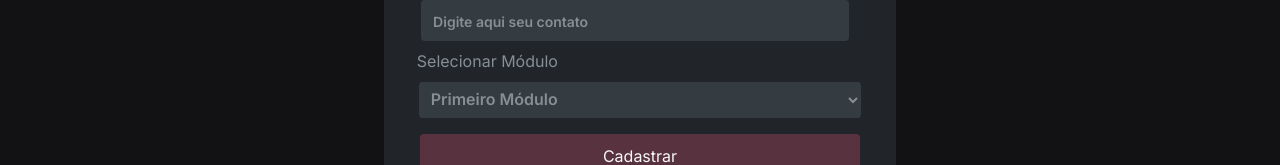
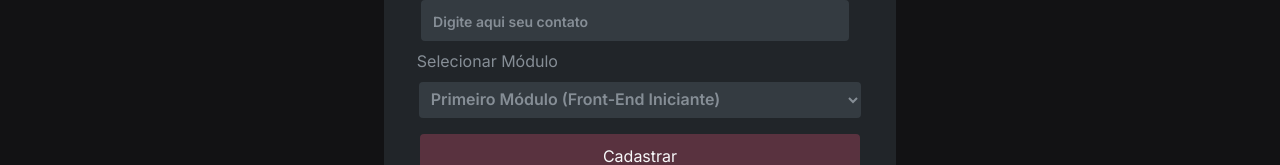
Before and after one commit to Wallace143900/Kenzie-Hub-CRUD-, a React app: page /register in a window 1280 px wide. Shown: the part 636-801 px from the top of the page. Built offline with nearby package versions, Linux system fonts and the light colour scheme; the HTML template or start-up script is replaced by a standard one.

Commit message:
finished

```diff
--- a/src/components/forms/RegisterForm/index.jsx
+++ b/src/components/forms/RegisterForm/index.jsx
@@ -36,12 +36,12 @@ export const RegisterForm = () => {
                 <Input label="Contato" type="tel" error={errors.contact} {...register("contact")} placeholder="Digite aqui seu contato" />
                 <label className="paragraph" id={styles.select}>Selecionar Módulo</label>
                 <select className="title2" name="modulos" id="modulos" {...register("course_module")}>
-                    <option value="Primeiro modulo">Primeiro Módulo</option>
-                    <option value="Segundo modulo">Segundo Módulo</option>
-                    <option value="Terceiro modulo">Terceiro Módulo</option>
-                    <option value="Quarto modulo">Quarto Módulo</option>
-                    <option value="Quinto modulo">Quinto Módulo</option>
-                    <option value="Sexto modulo">Sexto Módulo</option>
+                    <option value="Primeiro modulo">Primeiro Módulo (Front-End Iniciante)</option>
+                    <option value="Segundo modulo">Segundo Módulo (Front-End Intermediário)</option>
+                    <option value="Terceiro modulo">Terceiro Módulo (Front-End Avançado)</option>
+                    <option value="Quarto modulo">Quarto Módulo (Back-End Iniciante)</option>
+                    <option value="Quinto modulo">Quinto Módulo (Back-End Intermediário)</option>
+                    <option value="Sexto modulo">Sexto Módulo (Back-End Avançado)</option>
                 </select>
             </div>
                 <button id={styles.buttonFooter} className="paragraph" type="submit">Cadastrar</button>
```
